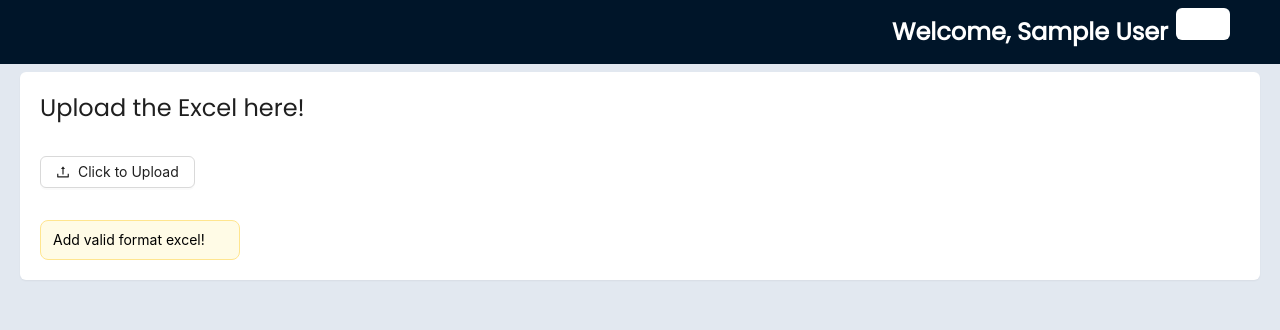
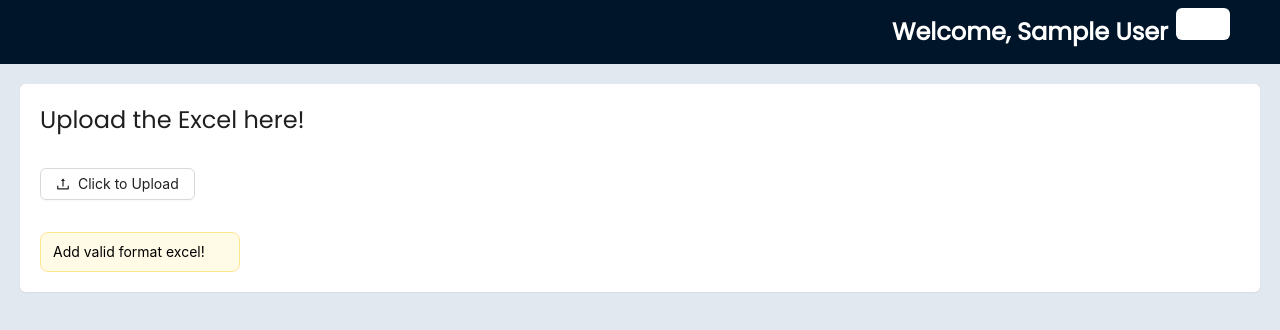
Before and after one commit to sagarjha1846/task-for-full-stack, a React (Vite) app in the folder client/: page / in a window 1280 px wide. Shown: the top 330 px of the page. Built offline with nearby package versions, Linux system fonts and the light colour scheme; sample sign-in values are in the browser's storage.

Commit message:
Adds padding

```diff
--- a/client/src/Components/Home.jsx
+++ b/client/src/Components/Home.jsx
@@ -58,7 +58,7 @@ const Home = () => {
           </div>
         </div>
       </Header>
-      <Content className=" bg-slate-200 w-full h-[100%] px-5 py-2">
+      <Content className=" bg-slate-200 w-full h-[100%] px-5 py-5">
         <Routes>
           <Route
             path="/"
```
